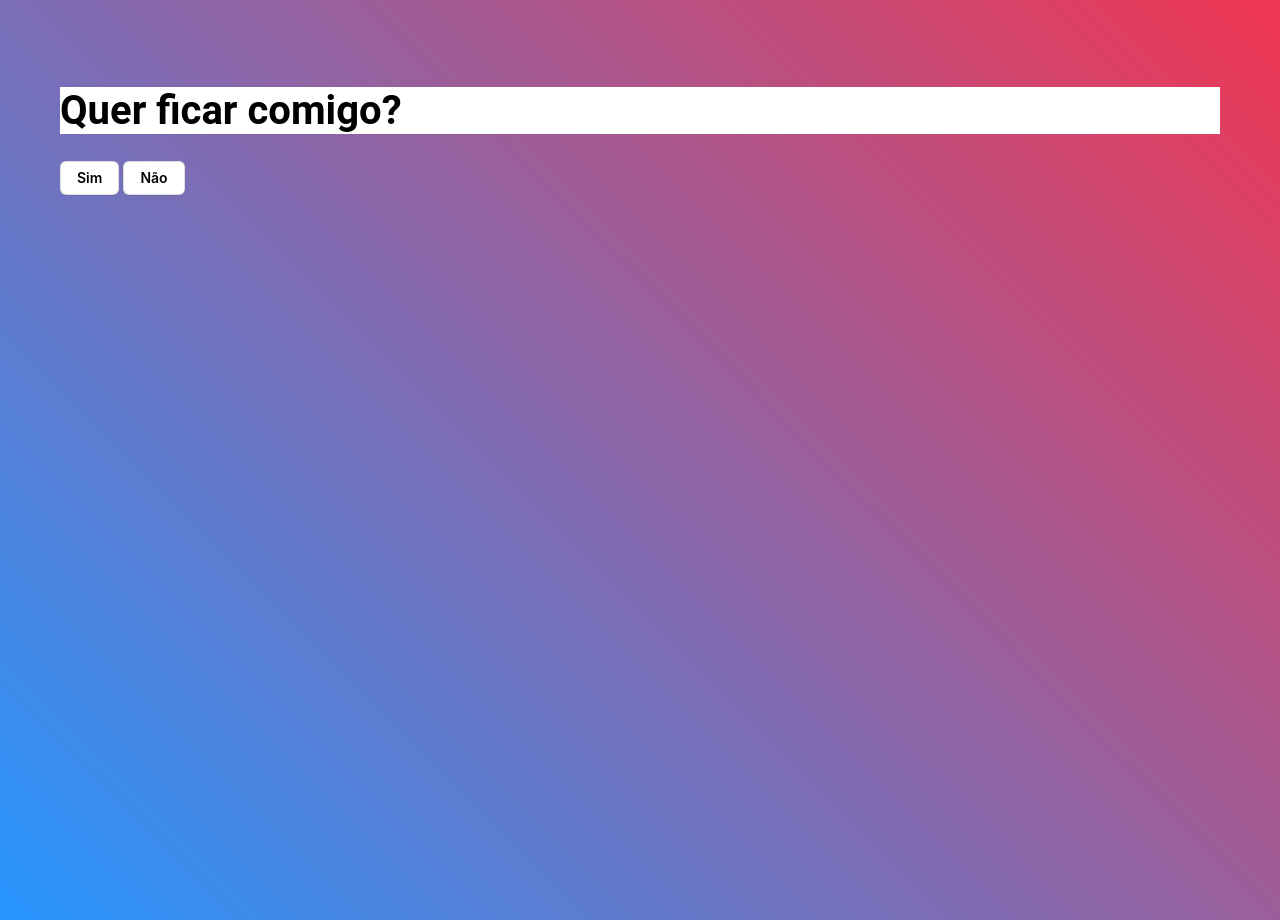
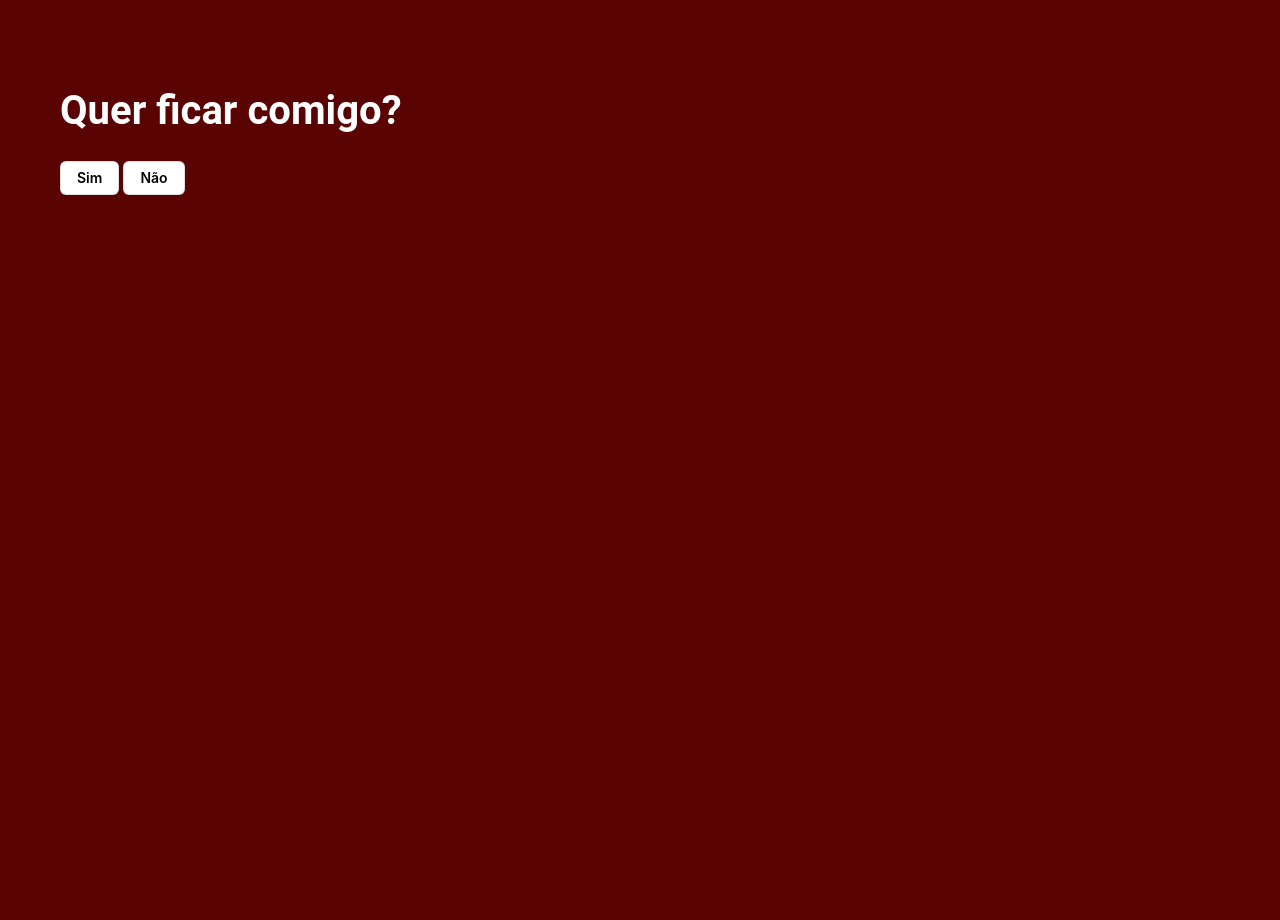
Before and after one commit to LeleoLP/BabyGirl, a plain HTML site: page index.html in a window 1280 px wide. Drawn offline with nearby package versions, Linux system fonts and the light colour scheme.

Commit message:
Update style.css

```diff
--- a/style.css
+++ b/style.css
@@ -3,13 +3,13 @@
 body {
     min-height: 100vh;
     margin: 0;
-    background: linear-gradient(45deg, rgb(38, 150, 255), rgb(240, 54, 82));
+    background-color: #5a0303;
     padding: 60px;
     cursor: pointer;
 }
 
 #titulo{
-    background-color: #ffffff;
+    color: #ffffff;
     font-family: 'Roboto', sans-serif;
     font-size: 40px;
     font-weight: bold;
```
